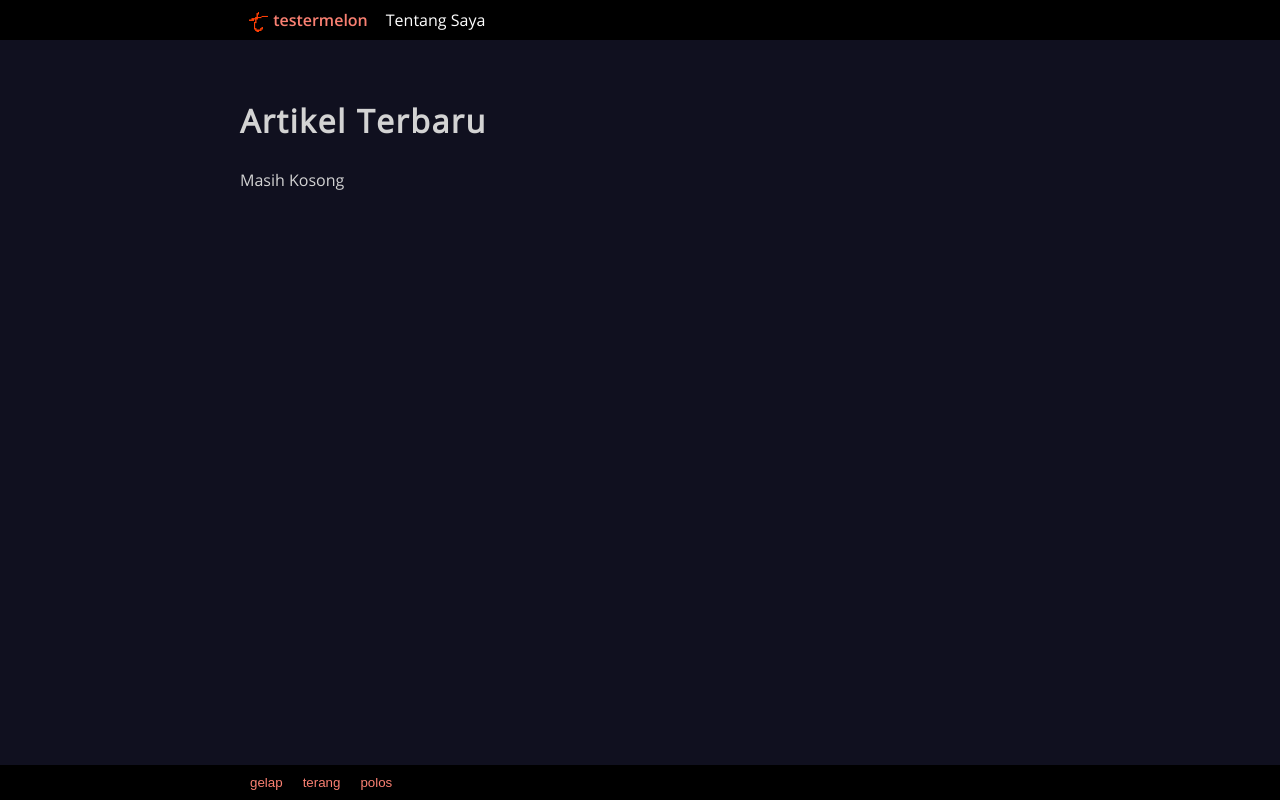
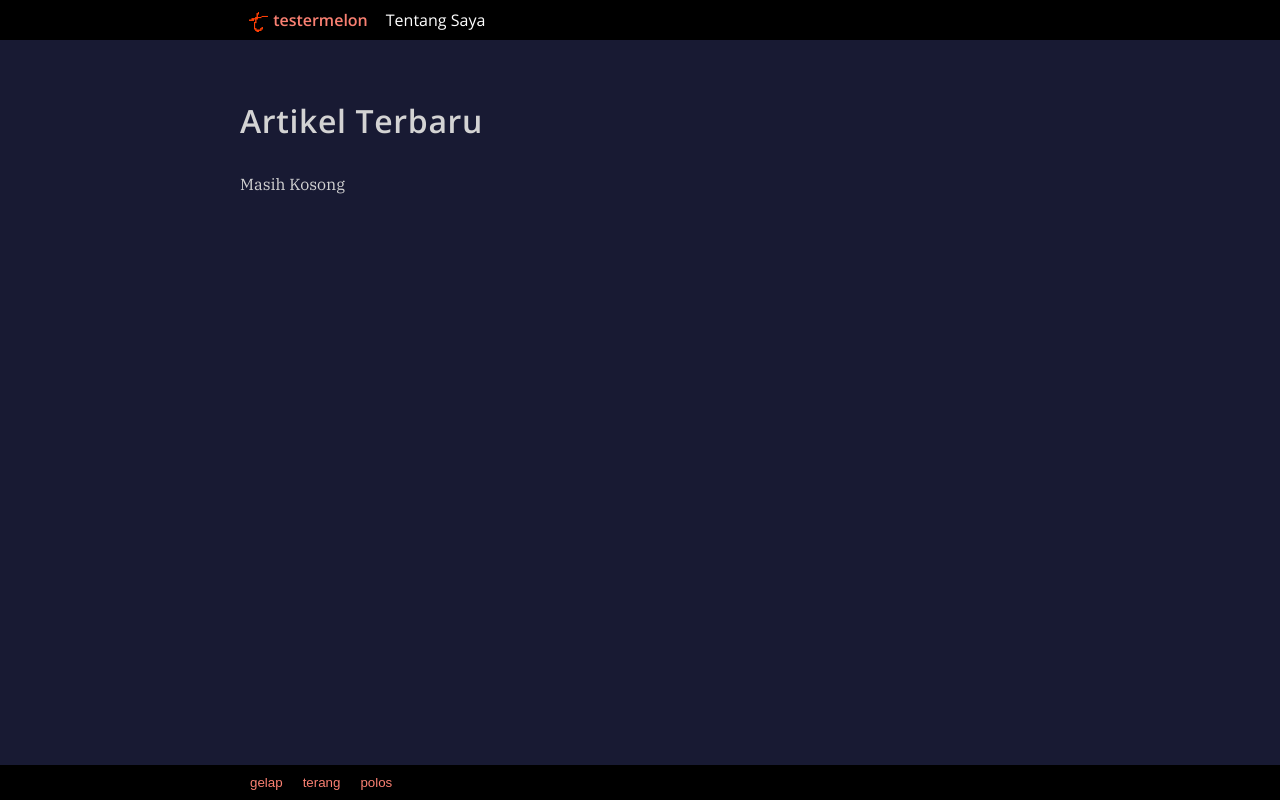
Before and after one commit to testermelon/blog, a PHP site: page / in a window 1280 px wide. Run offline with PHP 8.4, Linux system fonts and the light colour scheme; data that the repository does not hold is empty.

Commit message:
rearrange css font and dark bg color

```diff
--- a/css/base.css
+++ b/css/base.css
@@ -15,7 +15,7 @@
 
 body{
 	margin:auto;
-	font-family:opensans;
+	font-family:ibm-plexserif;
 	background-color:#000000;
 	color:lightgray;
 	-webkit-text-size-adjust:100%;
@@ -57,10 +57,11 @@ div.main{
 }
 
 h2{
-	font-family:opensans;
-	letter-spacing:0.05em;
+	/*font-family:ibm-plexserif;*/
+	font-family:opensans-bold;
+	letter-spacing:0.02em;
 	font-size:2em;
-	font-weight:Bold;
+	font-weight:600;
 	padding-top:1em;
 }
 
@@ -78,6 +79,7 @@ h3{
 	padding:0;
 /*	background-color:#333333;*/
 	max-width:800px;
+	font-family:opensans; font-weight:normal;
 }
 
 
@@ -122,7 +124,13 @@ a:hover{
 	padding-bottom:5px;
 }
 
-.main p,ul,ol{
+.main p{
+	font-family:ibm-plexserif;
+	line-height:2em;
+	margin-bottom:1em;
+}
+
+.main ul,ol{
 	line-height:1.5em;
 	margin-bottom:1em;
 }
--- a/css/dark.css
+++ b/css/dark.css
@@ -2,7 +2,7 @@
 
 
 body{
-	background-color:#10101F;
+	background-color:#181A33;
 	color:lightgray;
 }
 
```
